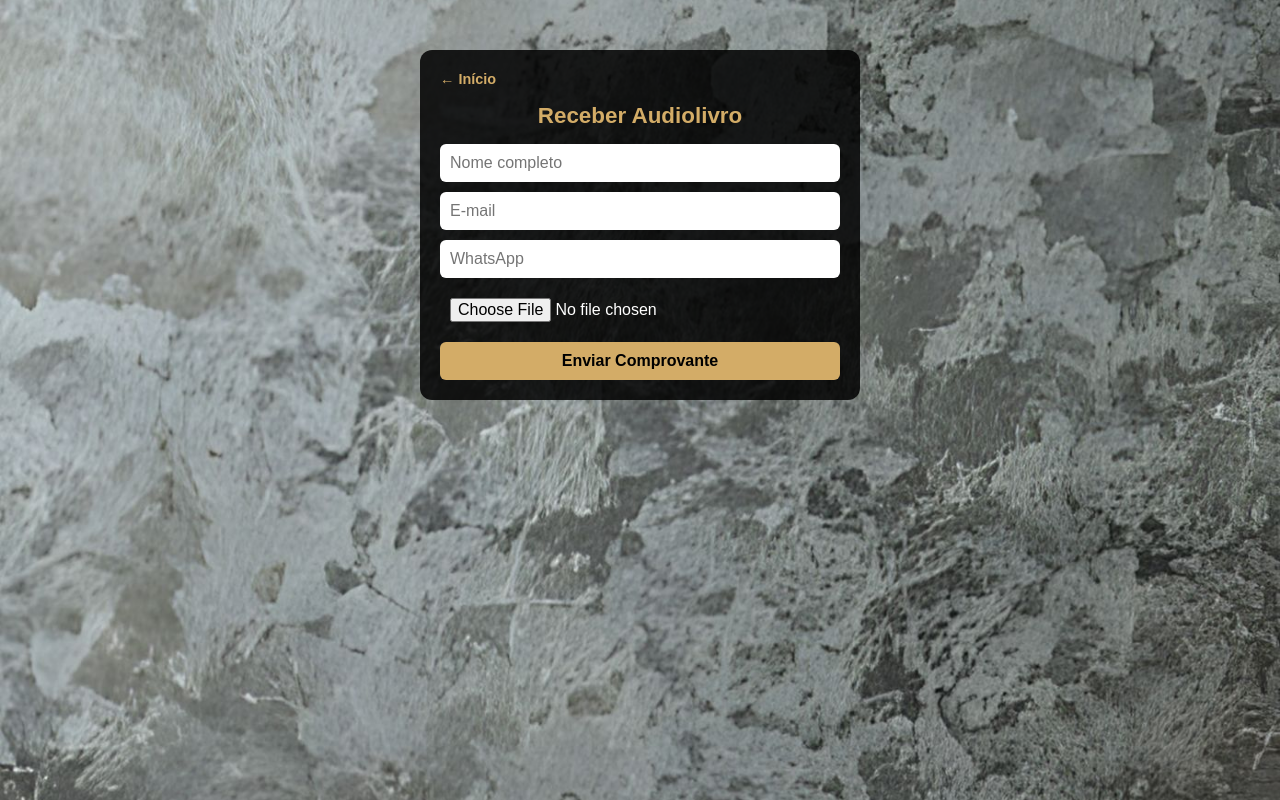
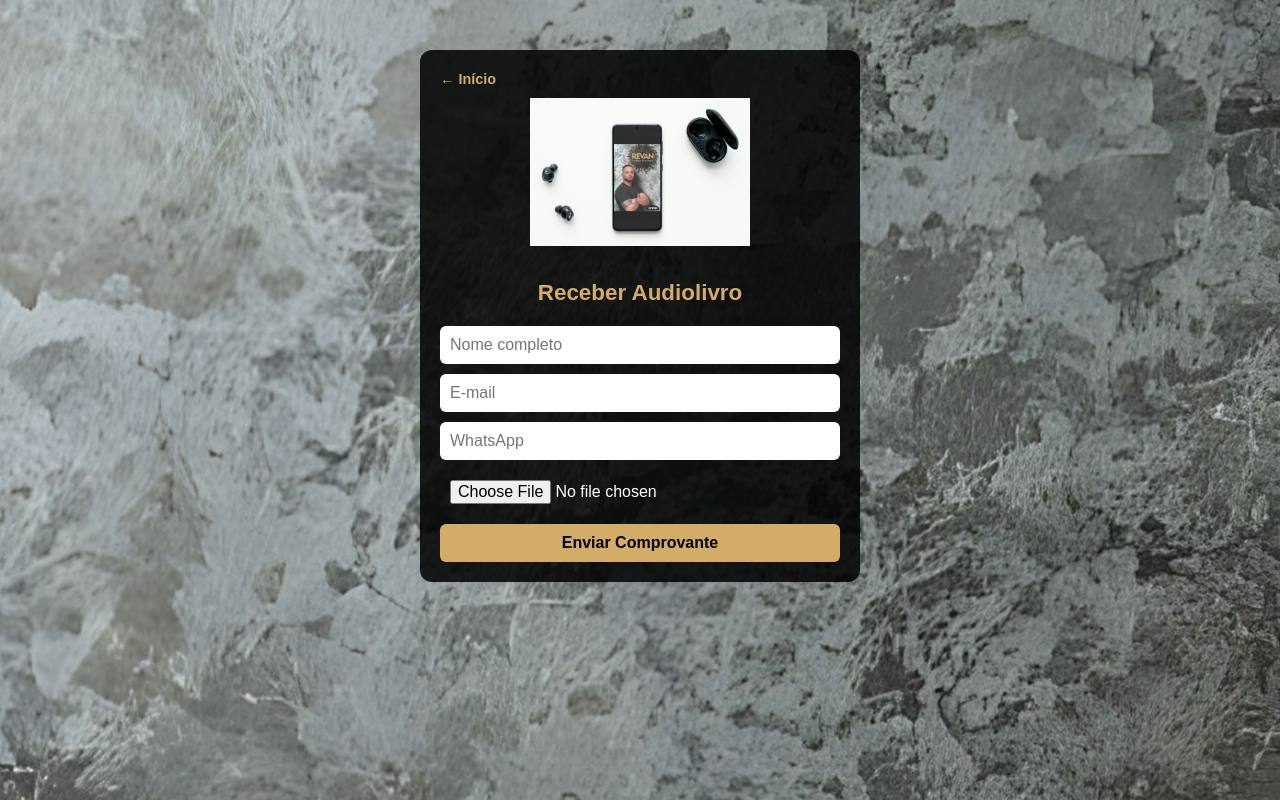
Before and after one commit to keryxpublicacoes/revan-app, a Flask app: page /audiolivro in a window 1280 px wide. Run offline with Flask 3, Linux system fonts and the light colour scheme.

Commit message:
Update audiolivro.html

```diff
--- a/templates/audiolivro.html
+++ b/templates/audiolivro.html
@@ -1,8 +1,8 @@
 <!DOCTYPE html>
 <html lang="pt-br">
 <head>
-  <meta charset="UTF-8">
-  <meta name="viewport" content="width=device-width, initial-scale=1.0">
+  <meta charset="UTF-8" />
+  <meta name="viewport" content="width=device-width, initial-scale=1.0"/>
   <title>Revan – Audiolivro</title>
   <style>
     body {
@@ -19,16 +19,19 @@
       margin: 30px auto;
       padding: 20px;
       border-radius: 12px;
+      text-align: center;
     }
     h1 {
       color: #d3ac67;
-      text-align: center;
       font-size: 1.4em;
+      margin-top: 10px;
+      margin-bottom: 20px;
     }
     form {
       display: flex;
       flex-direction: column;
       gap: 10px;
+      text-align: left;
     }
     input {
       padding: 10px;
@@ -52,13 +55,24 @@
       font-weight: bold;
       font-size: 0.9em;
     }
+    .mockup {
+      width: 100%;
+      max-width: 220px;
+      margin: 0 auto 20px;
+    }
+    @media (max-width: 500px) {
+      .container {
+        padding: 16px;
+      }
+    }
   </style>
 </head>
 <body>
   <div class="container">
     <div class="back-btn"><a href="/">← Início</a></div>
+    <img src="../static/mockup_phone.png" alt="Mockup Audiolivro" class="mockup">
     <h1>Receber Audiolivro</h1>
-    <form id="audio-form">
+    <form id="audiolivro-form">
       <input type="text" name="name" placeholder="Nome completo" required>
       <input type="email" name="email" placeholder="E-mail" required>
       <input type="text" name="whatsapp" placeholder="WhatsApp" required>
@@ -68,7 +82,7 @@
   </div>
 
   <script>
-    const form = document.getElementById('audio-form');
+    const form = document.getElementById('audiolivro-form');
     form.addEventListener('submit', async (e) => {
       e.preventDefault();
       const formData = new FormData(form);
```
